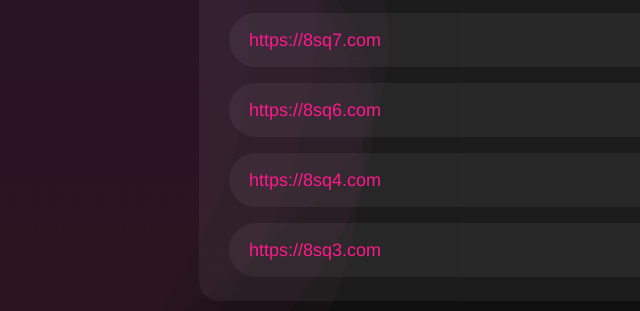
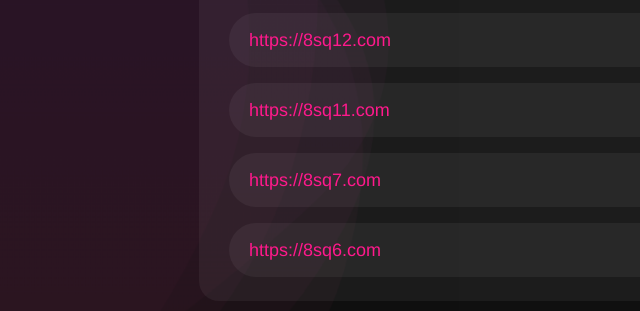
Before and after one commit to 888SQ/888sq.github.io, a plain HTML site: page index.html in a window 1280 px wide. Shown: the part 334-645 px from the top of the page, 141-781 px from the left. Drawn offline with Linux system fonts and the light colour scheme.

Commit message:
Update index.html

```diff
--- a/index.html
+++ b/index.html
@@ -24,10 +24,10 @@ var _hmt = _hmt || [];
 </script>
 
 <script>
-	var lk1 = "https://8sq7.com";
- 	var lk2 = "https://8sq6.com";
- 	var lk3 = "https://8sq4.com";
- 	var lk4 = "https://8sq3.com";
+	var lk1 = "https://8sq12.com";
+ 	var lk2 = "https://8sq11.com";
+ 	var lk3 = "https://8sq7.com";
+ 	var lk4 = "https://8sq6.com";
 	var lk5 = "https://8sq.app";
 	var lk6 = "https://888sq.com";
 	var lk7 = "mail888sq@gmail.com";
@@ -46,7 +46,7 @@ var _hmt = _hmt || [];
             <p class="des">请使用https://协议访问</p>
             <div class="v-item">
                 <span class="link" href="">
-                    https://8sq7.com
+                    https://8sq12.com
                 </span>
                 <div class="right">
                     <div class="group-1">
@@ -61,7 +61,7 @@ var _hmt = _hmt || [];
             </div>
             <div class="v-item">
                 <span class="link" href="">
-                    https://8sq6.com
+                    https://8sq11.com
                 </span>
                 <div class="right">
                     <div class="group-1">
@@ -76,7 +76,7 @@ var _hmt = _hmt || [];
             </div>
             <div class="v-item">
                 <span class="link" href="">
-                    https://8sq4.com
+                    https://8sq7.com
                 </span>
                 <div class="right">
                     <div class="group-1">
@@ -91,7 +91,7 @@ var _hmt = _hmt || [];
             </div>
             <div class="v-item">
                 <span class="link" href="">
-                    https://8sq3.com
+                    https://8sq6.com
                 </span>
                 <div class="right">
                     <div class="group-1">
```
